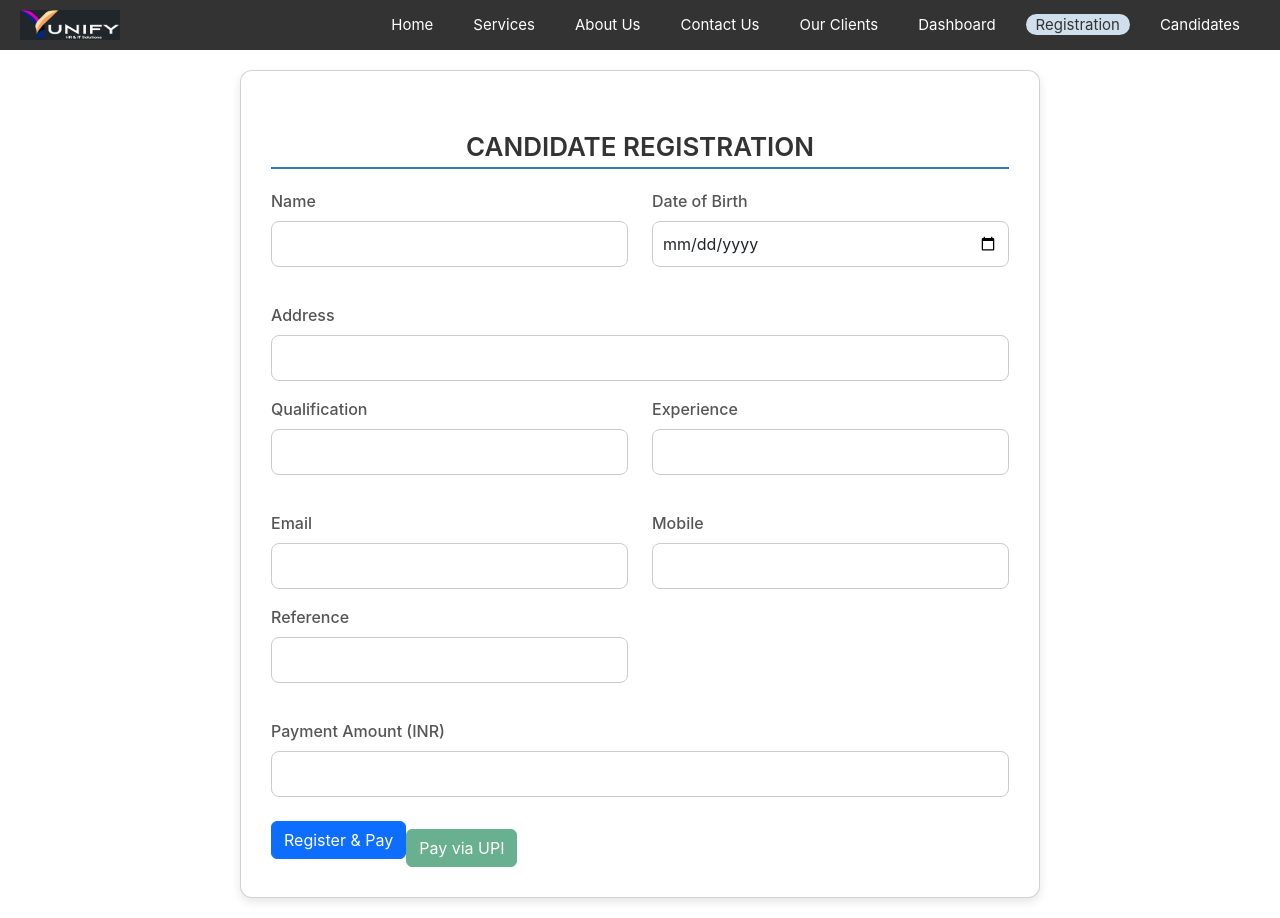
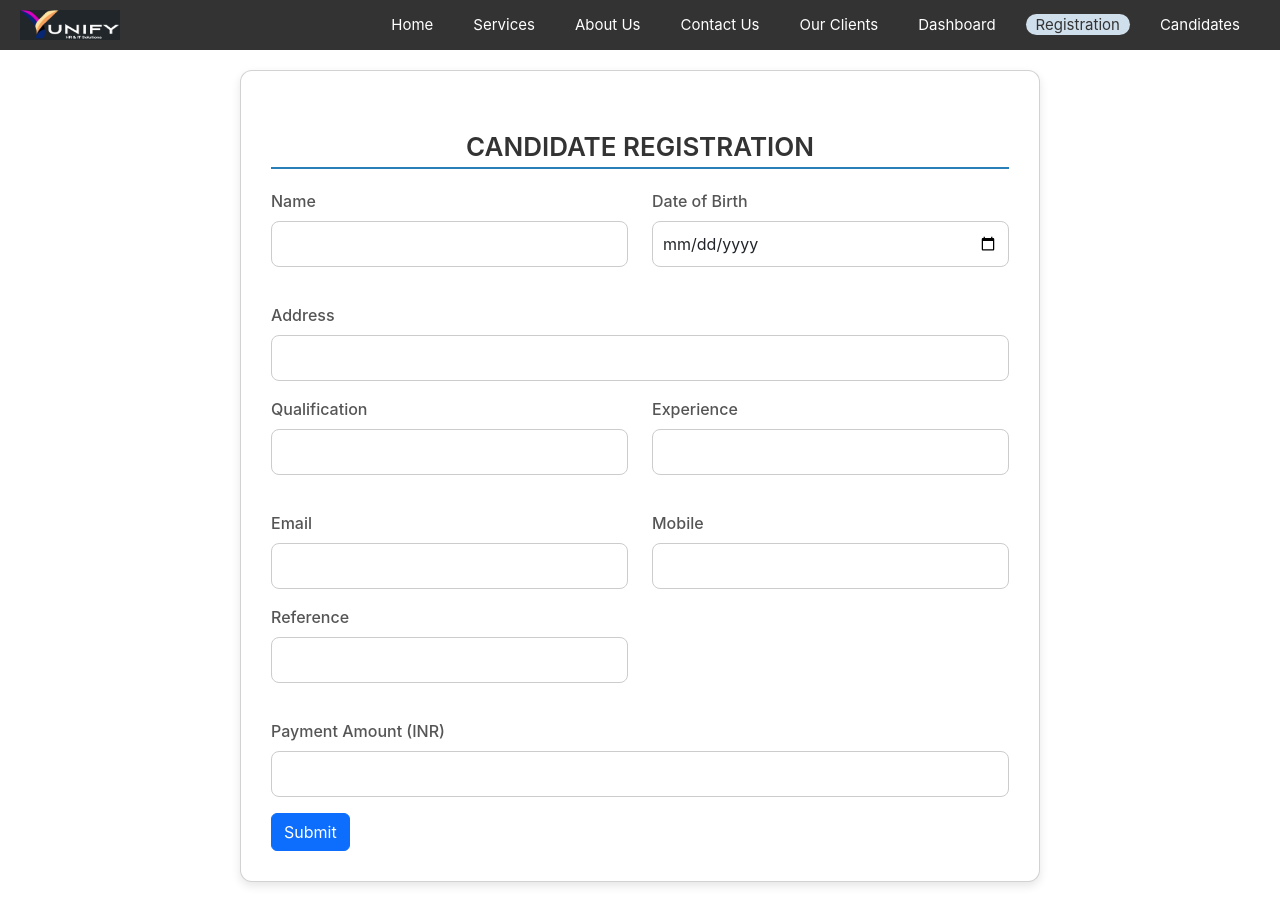
Before and after one commit to piyushsalvi7898/frontend-repo, a React (Create React App) app: page /registration-form in a window 1280 px wide. Built offline with nearby package versions, Linux system fonts and the light colour scheme; no server answers.

Commit message:
UPI FINAL ATTACHE

```diff
--- a/src/pages/RegistrationForm .js
+++ b/src/pages/RegistrationForm .js
@@ -24,7 +24,6 @@ const RegistrationForm = () => {
     fetchUniqueId();
   }, []);
 
-
   const fetchUniqueId = async () => {
     try {
       const response = await fetch(`${backendURL}/api/uniqueId`);
@@ -37,7 +36,6 @@ const RegistrationForm = () => {
     }
   };
 
-
   const generateLocalUniqueId = () => {
     const lastId = "Yunify-10000";
     const lastNumber = parseInt(lastId.split("-")[1]) + 1;
@@ -46,6 +44,35 @@ const RegistrationForm = () => {
 
   const handleChange = (e) => {
     setFormData({ ...formData, [e.target.name]: e.target.value });
+  };
+
+  const handlePayment = () => {
+    if (!amount || amount <= 0) {
+      alert("Please enter a valid amount");
+      return;
+    }
+
+    const upiID = "salvipiyush777@ibl"; // Your UPI ID
+    const name = "Piyush Salvi";
+    const txnId = `TXN${Date.now()}`;
+    const refId = `REF${Date.now()}`;
+    const note = "Candidate Registration Payment";
+
+    // Create a UPI payment link
+    const upiURL = `upi://pay?pa=${encodeURIComponent(upiID)}&pn=${encodeURIComponent(name)}&mc=&tid=${txnId}&tr=${refId}&tn=${encodeURIComponent(note)}&am=${encodeURIComponent(amount)}&cu=INR`;
+
+    console.log("🔗 Generated UPI Link:", upiURL);
+
+    // Open the payment page
+    window.open(upiURL, "_blank");
+
+    // Ask user for payment confirmation
+    const userConfirmed = window.confirm("Did you complete the payment?");
+    if (userConfirmed) {
+      handleSubmit(); // Proceed to submit the form if payment is confirmed
+    } else {
+      alert("Payment not completed. Please try again.");
+    }
   };
 
   const generatePDF = () => {
@@ -94,16 +121,9 @@ const RegistrationForm = () => {
     doc.save(`Candidate_Receipt_${formData.uniqueId}.pdf`);
   };
 
-  const handleSubmitAndPay = async (e) => {
-    e.preventDefault();
-    console.log("Submitting form and processing payment...");
-
-    if (!amount || amount <= 0) {
-      alert("Please enter a valid amount");
-      return;
-    }
-
+  const handleSubmit = async () => {
     setIsSubmitting(true);
+    console.log("Submitting form...");
 
     try {
       console.log("Sending request to backend...");
@@ -118,8 +138,8 @@ const RegistrationForm = () => {
 
       if (response.ok) {
         alert("Candidate registered successfully!");
-        generatePDF();
-        fetchUniqueId();
+        generatePDF(); // Generate PDF after successful registration
+        fetchUniqueId(); // Fetch a new unique ID for the next registration
         setFormData({
           uniqueId: formData.uniqueId,
           name: "",
@@ -131,16 +151,6 @@ const RegistrationForm = () => {
           mobile: "",
           reference: ""
         });
-
-        const upiID = "salvipiyush777@ybl";
-        const name = "Piyush Salvi";
-        const txnId = `TXN${Date.now()}`;
-        const refId = `REF${Date.now()}`;
-        const note = "Candidate Registration Payment";
-
-        const upiURL = `upi://pay?pa=${upiID}&pn=${name}&mc=&tid=${txnId}&tr=${refId}&tn=${note}&am=${amount}&cu=INR`;
-        console.log("Generated UPI Link:", upiURL);
-        window.open(upiURL, "_blank");
       } else {
         console.error("Error Response:", responseData);
         alert("Error: " + responseData.message);
@@ -153,11 +163,16 @@ const RegistrationForm = () => {
     setIsSubmitting(false);
   };
 
+  const handleFinalSubmit = (e) => {
+    e.preventDefault();
+    handlePayment(); // Call payment function on submit
+  };
+
   return (
     <Container className="registration-container">
       <Card className="registration-card">
         <h2 className="text-center registration-title">CANDIDATE REGISTRATION</h2>
-        <Form onSubmit={handleSubmitAndPay}>
+        <Form onSubmit={handleFinalSubmit}>
           <Row>
             <Col md={6}>
               <Form.Group className="mb-3">
@@ -226,37 +241,11 @@ const RegistrationForm = () => {
           </Form.Group>
 
           <Button type="submit" disabled={isSubmitting}>
-            {isSubmitting ? "Processing..." : "Register & Pay"}
+            {isSubmitting ? "Processing..." : "Submit"}
           </Button>
-
-          <Button
-            variant="success"
-            className="mt-3"
-            disabled={!amount || amount <= 0 || !formData.uniqueId} // Prevents payment before registration
-            onClick={() => {
-              if (!formData.name || !formData.mobile || !formData.email) {
-                alert("Please complete the registration form before making payment.");
-                return;
-              }
-
-              const upiID = "salvipiyush777@ibl";
-              const name = "Piyush Salvi";
-              const txnId = `TXN${Date.now()}`;
-              const refId = `REF${Date.now()}`;
-              const note = "Candidate Registration Payment";
-              const upiURL = `upi://pay?pa=${upiID}&pn=${name}&mc=&tid=${txnId}&tr=${refId}&tn=${note}&am=${amount}&cu=INR`;
-
-              window.open(upiURL, "_blank");
-            }}
-          >
-            Pay via UPI
-          </Button>
-
         </Form>
       </Card>
     </Container>
-
-
   );
 };
 
```
